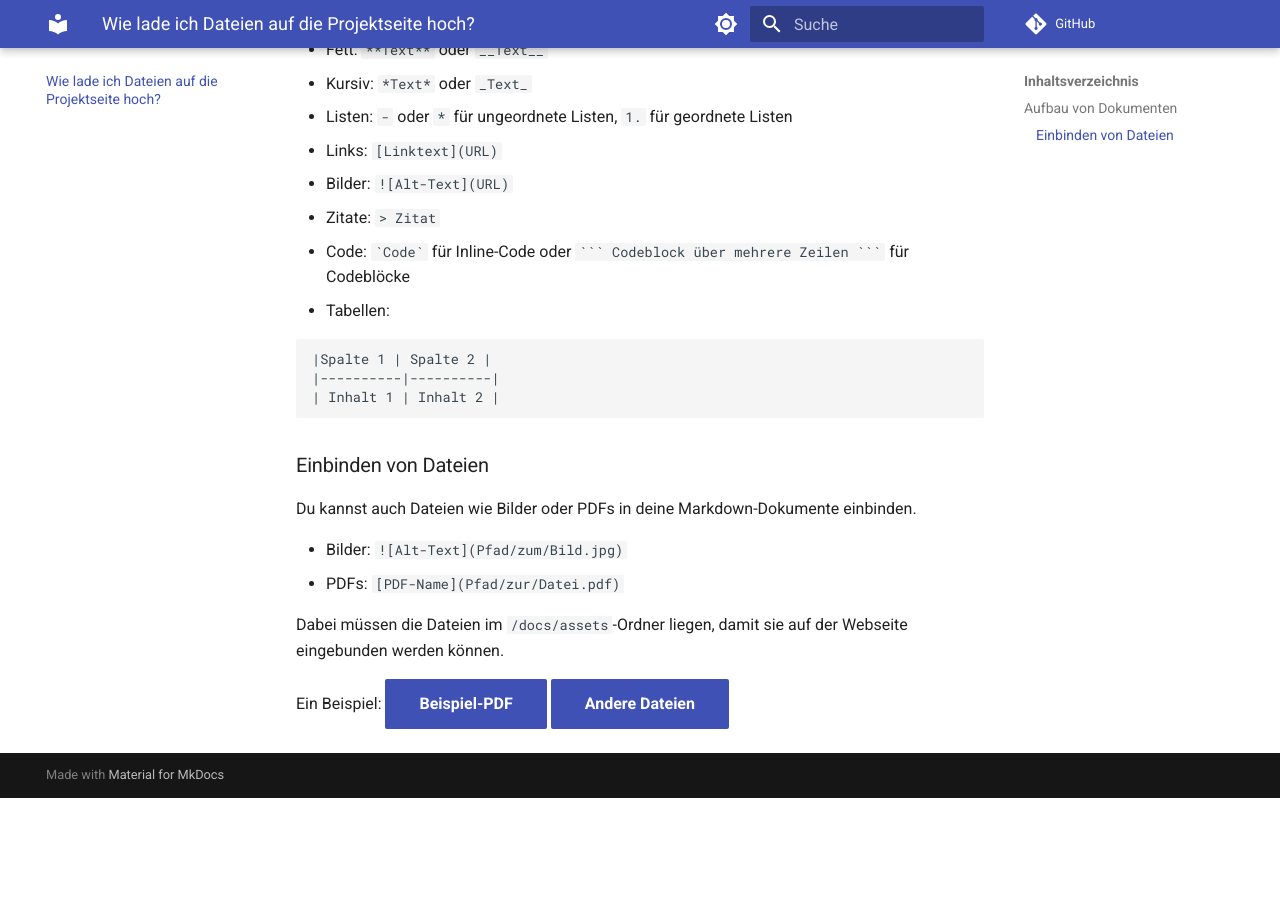
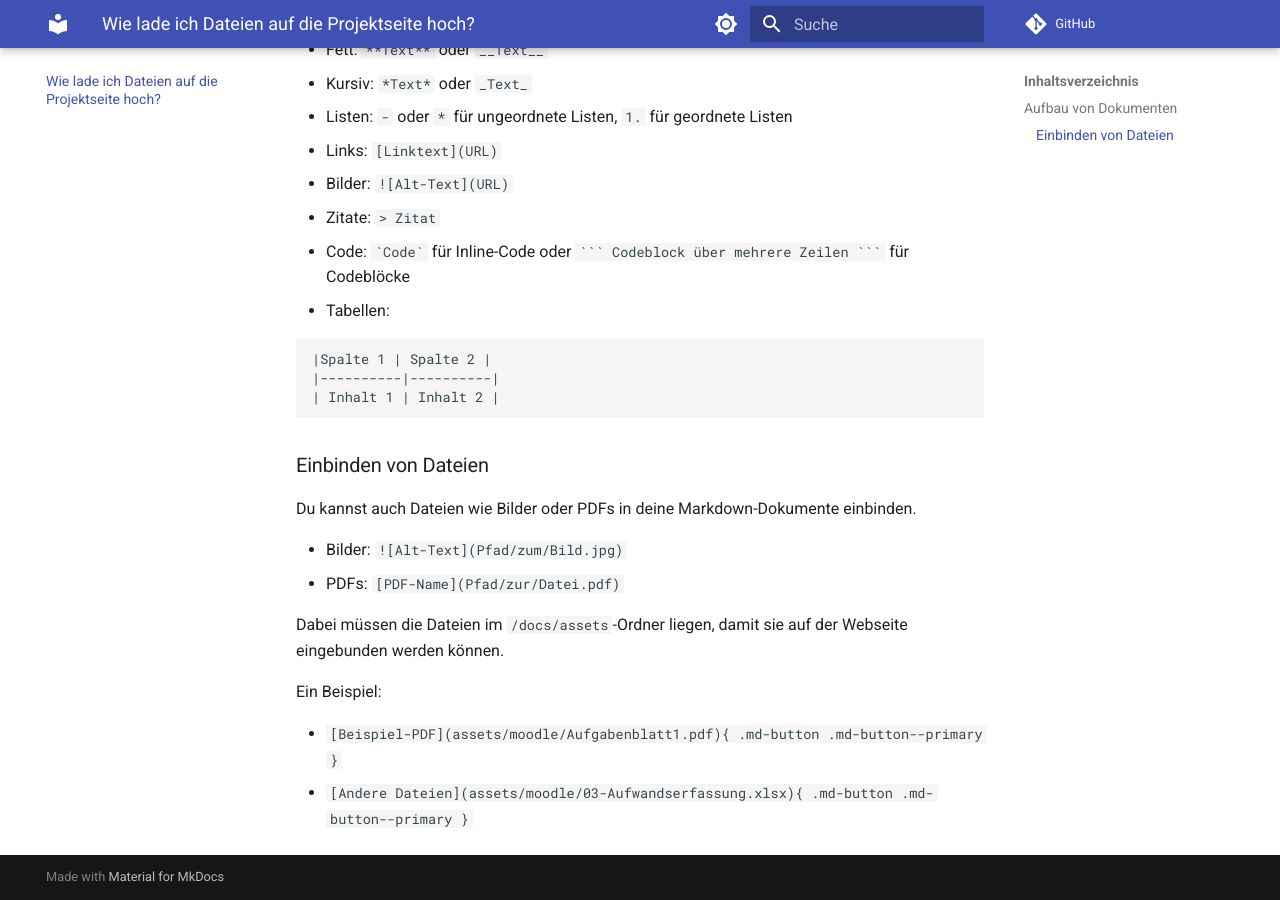
Before and after one commit to goaldone-dhbw/goaldone-projektseite, an MkDocs documentation site: the page built from docs/Upload.md, in a window 1280 px wide and 900 px high, scrolled down 734 px. Built offline with MkDocs 1.6.1 and Material for MkDocs 9.7.7, drawn with Linux system fonts in a browser that asks for light colours; comment, search, counter and statistics services are not loaded; before the commit the page ends 1532 px from its top, so only the background shows below that; some of the changed lines change nothing that is shown.

Commit message:
Fix upload.md

```diff
--- a/docs/Upload.md
+++ b/docs/Upload.md
@@ -47,5 +47,6 @@ Du kannst auch Dateien wie Bilder oder PDFs in deine Markdown-Dokumente einbinde
 Dabei müssen die Dateien im `/docs/assets`-Ordner liegen, damit sie auf der Webseite eingebunden werden können.
 
 Ein Beispiel:
-[Beispiel-PDF](assets/moodle/Aufgabenblatt1.pdf){ .md-button .md-button--primary }
-[Andere Dateien](assets/moodle/03-Aufwandserfassung.pdf){ .md-button .md-button--primary }
+
+- `[Beispiel-PDF](assets/moodle/Aufgabenblatt1.pdf){ .md-button .md-button--primary }`
+- `[Andere Dateien](assets/moodle/03-Aufwandserfassung.xlsx){ .md-button .md-button--primary }`
```
